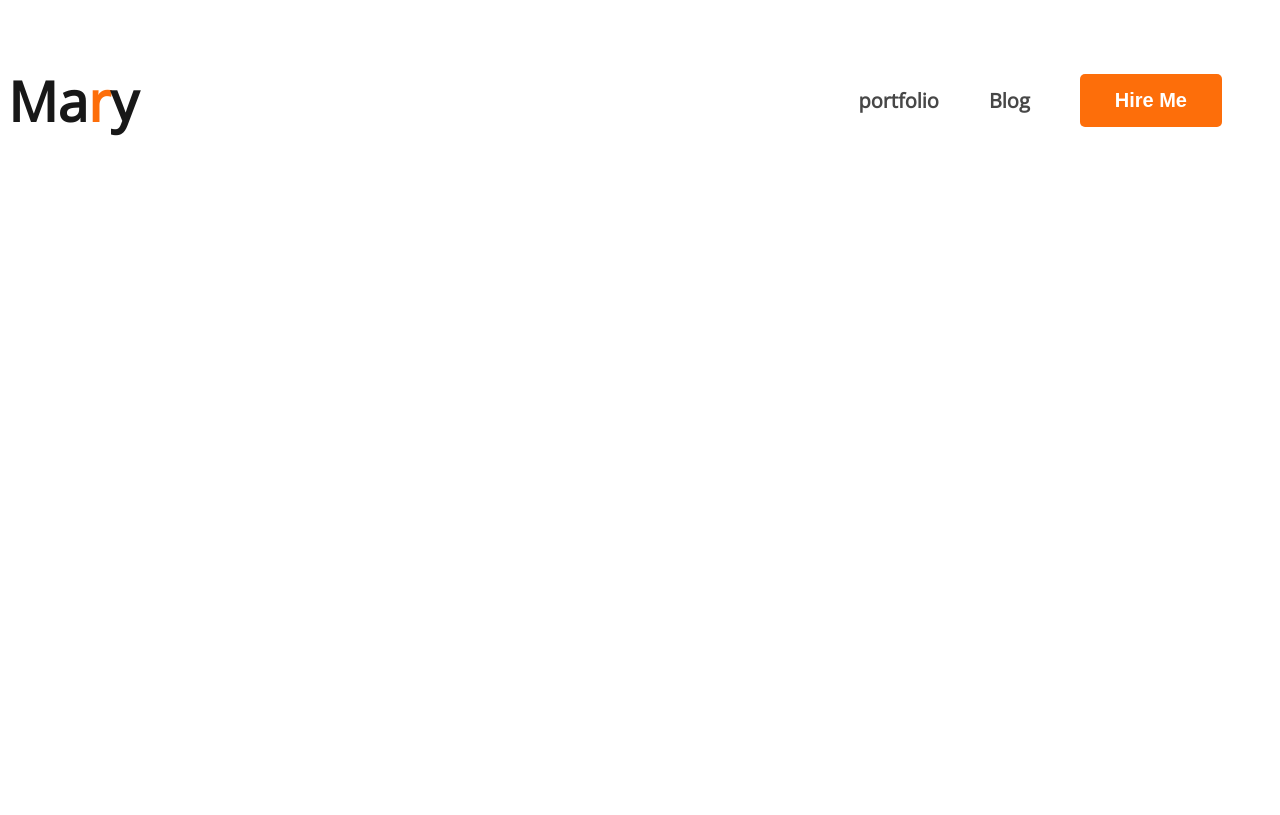
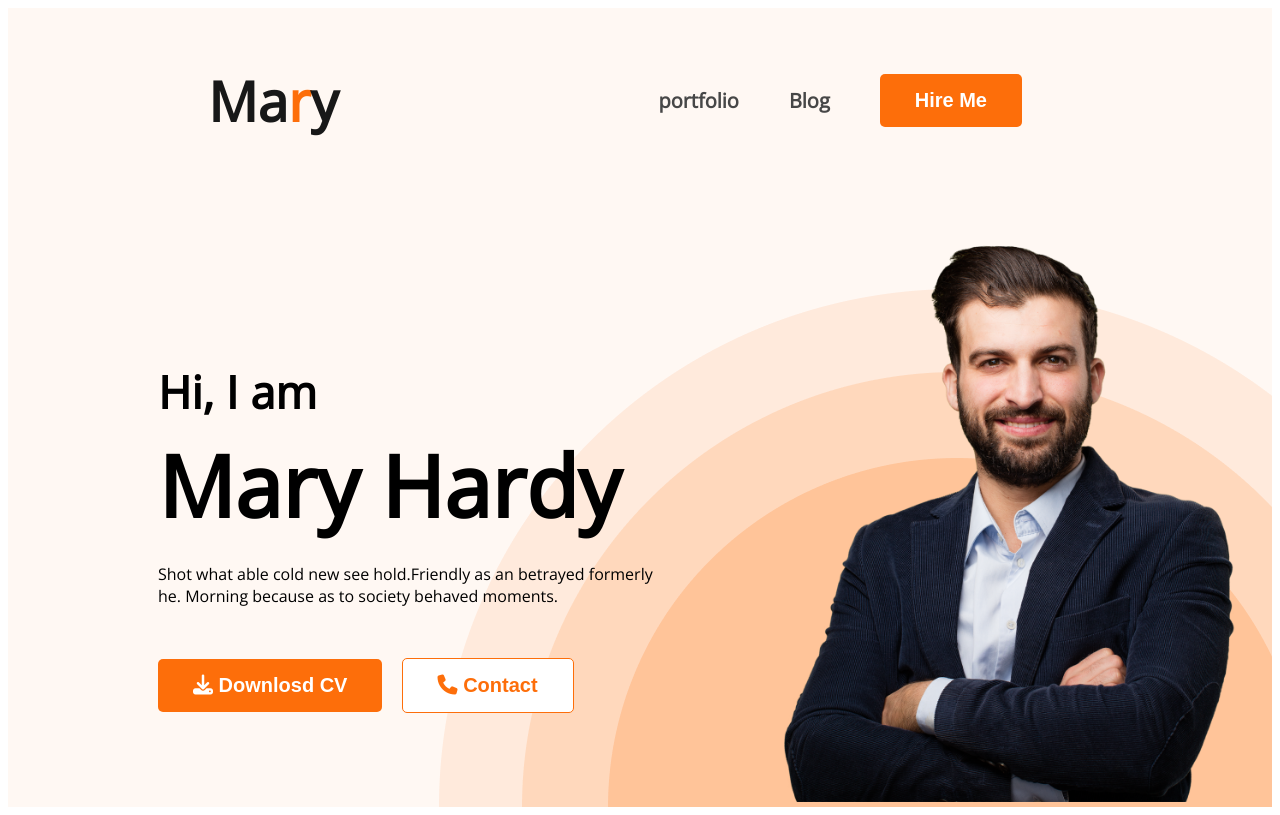
Before and after one commit to Farhad-Hossain-45/developer-pootfolio, a plain HTML site: page index.html in a window 1280 px wide. Drawn offline with nearby package versions, Linux system fonts and the light colour scheme.

Commit message:
banner section

```diff
--- a/index.html
+++ b/index.html
@@ -7,10 +7,11 @@
     <link rel="preconnect" href="https://fonts.googleapis.com">
 <link rel="preconnect" href="https://fonts.gstatic.com" crossorigin>
 <link href="https://fonts.googleapis.com/css2?family=Open+Sans&display=swap" rel="stylesheet">
-    <link rel="stylesheet" href="style.css">
+ <link rel="stylesheet" href="style.css">
+    <link rel="stylesheet" href="https://cdnjs.cloudflare.com/ajax/libs/font-awesome/6.4.0/css/all.min.css" integrity="sha512-iecdLmaskl7CVkqkXNQ/ZH/XLlvWZOJyj7Yy7tcenmpD1ypASozpmT/E0iPtmFIB46ZmdtAc9eNBvH0H/ZpiBw==" crossorigin="anonymous" referrerpolicy="no-referrer" />
 </head>
 <body>
- <header>
+ <header class="header-bg">
     <nav>
         <h3 class="nav-title">Ma<span class="praymary-color">r</span>y</h3>
     <ul>
@@ -19,6 +20,21 @@
         <li><button class="praymary-btn"> Hire Me</button></li>
     </ul>
     </nav>
+
+    <div class="banner">
+        <div class="banner-content">
+            <h3 class="banner-text">Hi, I  am</h3>
+            <h1 class="banner-title">Mary Hardy</h1>
+            <p class="banner-para">Shot what able cold new see hold.Friendly as an betrayed formerly <br> he. Morning because as to society behaved moments.</p>
+            <button class="praymary-btn"> <i class="fa-solid fa-download"></i>  Downlosd CV
+
+            </button>
+            <button class="praymary-btn banner-btn"> <i class="fa-solid fa-phone"></i> Contact</button>
+        </div>
+        <div>
+            <img class="banner-photo" src="/images/hardy.png" alt="">
+        </div>
+    </div>
  </header>
  <main>
 
--- a/style.css
+++ b/style.css
@@ -23,6 +23,7 @@
     display: flex;
     justify-content: space-between;
     align-items: center;
+    margin: 0 200px;
 }
 .nav-title{
     color: #181818;
@@ -45,3 +46,45 @@
     font-size: 20px;
     font-weight: bold;
 }
+.header-bg{
+    background-color: #FFF8F3;
+}
+/* this is banner section */
+.banner{
+    display: flex;
+    justify-content: space-between;
+    padding: 30px 30px 0px 150px;
+    align-items: center;
+    background-image: url(images/header_bg.png);
+    background-repeat: no-repeat;
+    background-position: bottom right;
+}
+.banner-content{
+    max-width: 500px;
+}
+.banner-photo{
+    width: 500px;
+}
+.banner-btn{
+    background-color: white;
+    color: #FD6E0A;
+    border: 1px solid #FD6E0A;
+    margin-left: 15px;
+
+}
+.banner-text{
+    font-size: 45px;
+    font-weight: 600;
+    margin-bottom: 0;
+
+}
+.banner-title{
+    font-size: 85px;
+    font-weight: 700;
+    font-weight: bold;
+    margin-top: 5px;
+    margin-bottom: 20px;
+}
+.banner-para{
+    margin-bottom: 51px;
+}
```
Also changed, not shown: images/developer.png (added), images/hardy.png (added), images/header_bg.png (added), images/icons/facebook.png (added), images/icons/insta.png (added), images/icons/js.png (added), images/icons/mongo.png (added), images/icons/nodejs.png (added), images/icons/react.png (added), images/icons/twitter.png (added).
